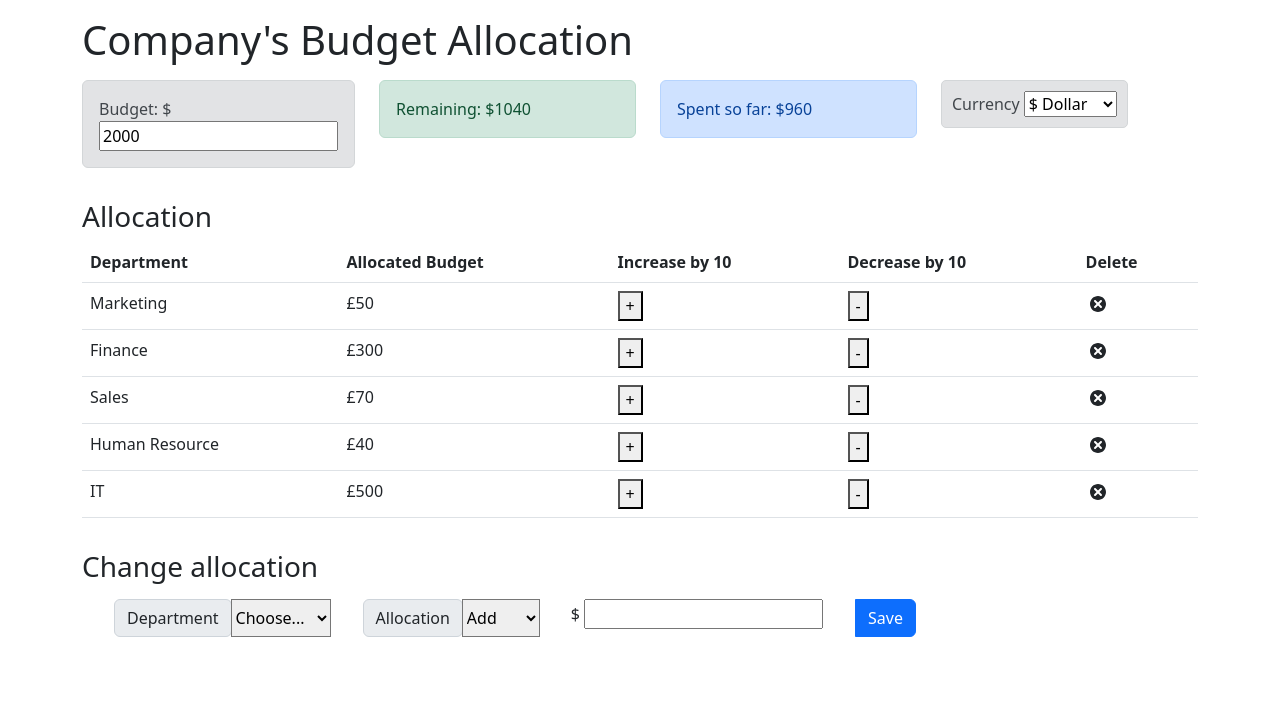
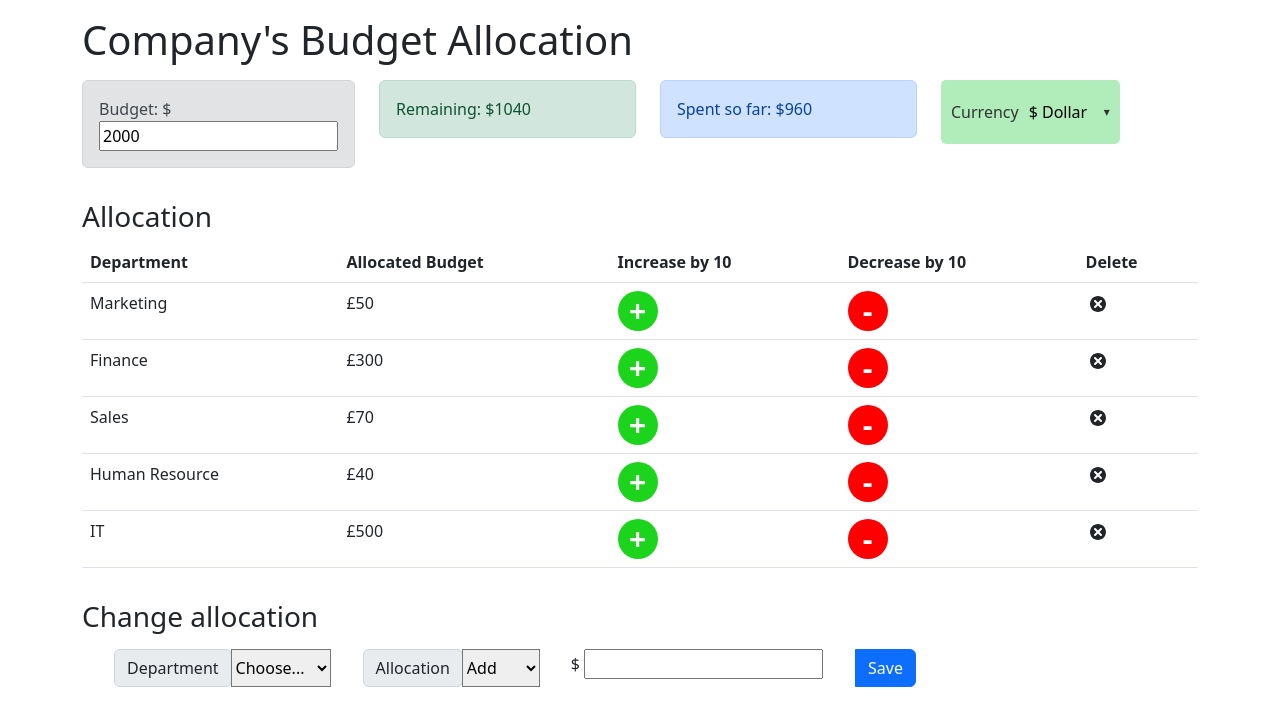
Before and after one commit to ibm-developer-skills-network/ejtos-react_budget_app, a React (Create React App) app: page / in a window 1280 px wide. Shown: the top 726 px of the page. Built offline with nearby package versions, Linux system fonts and the light colour scheme.

Commit message:
Added css styling to drop down currency selector

```diff
--- a/src/App.js
+++ b/src/App.js
@@ -8,6 +8,7 @@ import ExpenseList from './components/ExpenseList';
 import AllocationForm from './components/AllocationForm';
 import RemainingBudget from './components/Remaining';
 import Currency from './components/Currency';
+import './components/Currency.css';
 
 const App = () => {
     return (
@@ -24,7 +25,7 @@ const App = () => {
                     <div className='col-sm'>
                         <ExpenseTotal />
                     </div>
-                    <div className='col-sm'><Currency /></div>
+                    <div className='col-sm'><Currency/></div>
                 </div>
                 <h3 className='mt-3'>Allocation</h3>
                 <div className='row '>
--- /dev/null
+++ b/src/components/Currency.css
@@ -0,0 +1,33 @@
+.currency-dropdown {
+    position: relative;
+    display: inline-block;
+    background-color: rgb(177, 236, 187);
+    color: #333;
+}
+
+.currency-dropdown select {
+    appearance: none;
+    -webkit-appearance: none;
+    -moz-appearance: none;
+    background: transparent;
+    border: none;
+    font-size: 16px;
+    padding: 10px;
+    cursor: pointer;
+}
+
+.currency-dropdown::after {
+    content: '\25BE';
+    position: absolute;
+    top: 50%;
+    right: 10px;
+    transform: translateY(-50%);
+    font-size: 12px;
+    pointer-events: none;
+}
+
+.currency-dropdown select option {
+    background-color: rgb(177, 236, 187);
+    color: #333;
+    font-size: 16px;
+}
--- a/src/components/Currency.js
+++ b/src/components/Currency.js
@@ -1,5 +1,6 @@
 import React, { useContext } from 'react';
 import { AppContext } from '../context/AppContext';
+import './Currency.css';
 
 const Currency = () => {
   const {dispatch } = useContext(AppContext);
@@ -13,13 +14,15 @@ const Currency = () => {
 
 
   return (
-        <div className='alert alert-secondary' style={{ display: 'inline-block', padding: '10px', borderRadius: '5px' }}> Currency {
+        <div className="currency-dropdown" style={{ display: 'inline-block', padding: '10px', borderRadius: '5px' }}> {
+      <div>Currency
       <select name="Currency" id="Currency" onChange={event=>changeLocation(event.target.value)}>
         <option value="$">$ Dollar</option>
         <option value="£">£ Pound</option>
         <option value="€">€ Euro</option>
         <option value="₹">₹ Ruppee</option>
       </select>
+      </div>
       }
     </div>
     );
--- /dev/null
+++ b/src/components/ExpenseItem.css
@@ -0,0 +1,27 @@
+.plus-button {
+    border-radius: 50%;
+    width: 40px;
+    height: 40px;
+    background-color: rgb(29, 212, 29);
+    color: white;
+    border: none;
+    cursor: pointer;
+    font-size: 30px;
+    font-weight: bold;
+    text-align: center;
+    line-height: 5px;
+}
+
+.minus-button {
+    border-radius: 50%;
+    width: 40px;
+    height: 40px;
+    background-color: red;
+    color: white;
+    border: none;
+    cursor: pointer;
+    font-size: 30px;
+    font-weight: bold;
+    text-align: center;
+    line-height: 5px;
+}
--- a/src/components/ExpenseItem.js
+++ b/src/components/ExpenseItem.js
@@ -1,6 +1,7 @@
 import React, { useContext } from 'react';
 import { TiDelete } from 'react-icons/ti';
 import { AppContext } from '../context/AppContext';
+import './ExpenseItem.css';
 
 const ExpenseItem = (props) => {
     const { dispatch } = useContext(AppContext);
@@ -42,8 +43,8 @@ const ExpenseItem = (props) => {
         <tr>
         <td>{props.name}</td>
         <td>£{props.cost}</td>
-        <td><button onClick={event=> increaseAllocation(props.name)}>+</button></td>
-        <td><button onClick={event=> decreaseAllocation(props.name)}>-</button></td>
+        <td><button className="plus-button" onClick={event=> increaseAllocation(props.name)}>+</button></td>
+        <td><button className="minus-button" onClick={event=> decreaseAllocation(props.name)}>-</button></td>
         <td><TiDelete size='1.5em' onClick={handleDeleteExpense}></TiDelete></td>
         </tr>
     );
```
